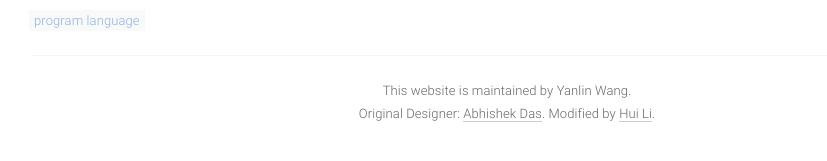
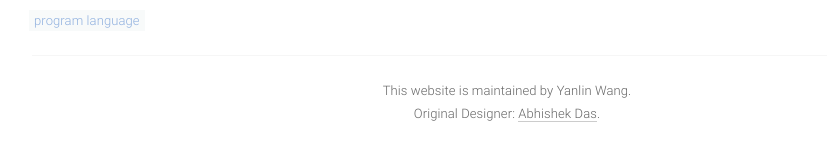
Before and after one commit to YanlinWang/DDL_netlify, a Jekyll site: the page built from index.html, in a window 1280 px wide and 900 px high, scrolled down 4719 px. Shown: the part 729-890 px from the top of the window, without its empty margins (133-960 px from the left). Built offline with Jekyll 4.4.1, drawn with Linux system fonts in a browser that asks for light colours.

Commit message:
Update home.html

```diff
--- a/_layouts/home.html
+++ b/_layouts/home.html
@@ -124,7 +124,7 @@
           <div class="row">
             <div class="col-xs-12" style="text-align: center;">
               This website is maintained by Yanlin Wang.<br>
-              Original Designer: <a href="https://github.com/abhshkdz/ai-deadlines" target="_blank">Abhishek Das</a>. Modified by <a href="https://github.com/Hui-Li/ConferenceDDL" target="_blank">Hui Li</a>.
+              Original Designer: <a href="https://github.com/abhshkdz/ai-deadlines" target="_blank">Abhishek Das</a>.
             </div>
           </div>
         </footer>
```
